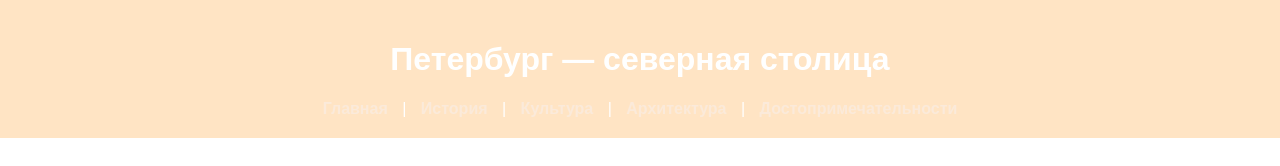
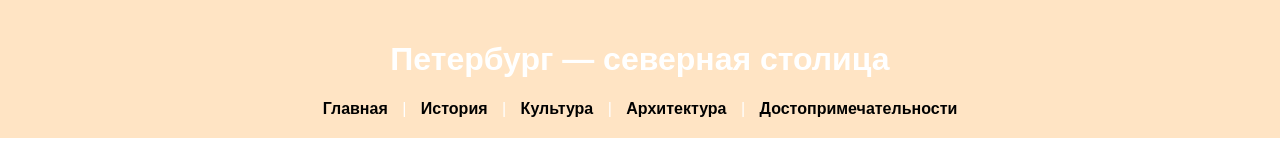
Before and after one commit to HAPPINESSSSSSS/liza-site, a plain HTML site: page index.html in a window 1280 px wide. Shown: the top 166 px of the page. Drawn offline with Linux system fonts and the light colour scheme.

Commit message:
Update style.css

```diff
--- a/style.css
+++ b/style.css
@@ -13,7 +13,7 @@ header {
 }
 
 nav a {
-    color: #fbeada;
+    color: black;
     text-decoration: none;
     margin: 0 10px;
     font-weight: bold;
```
